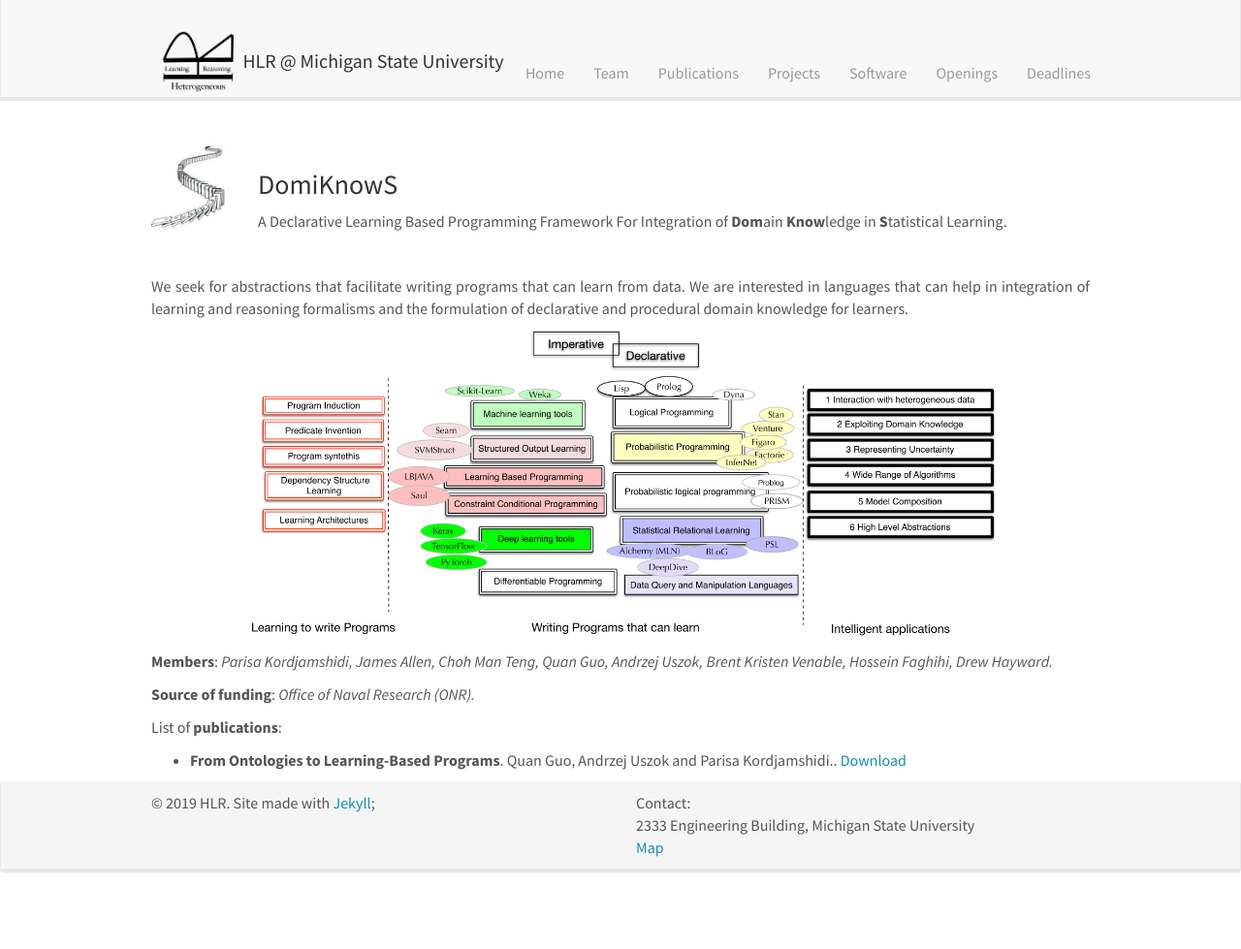
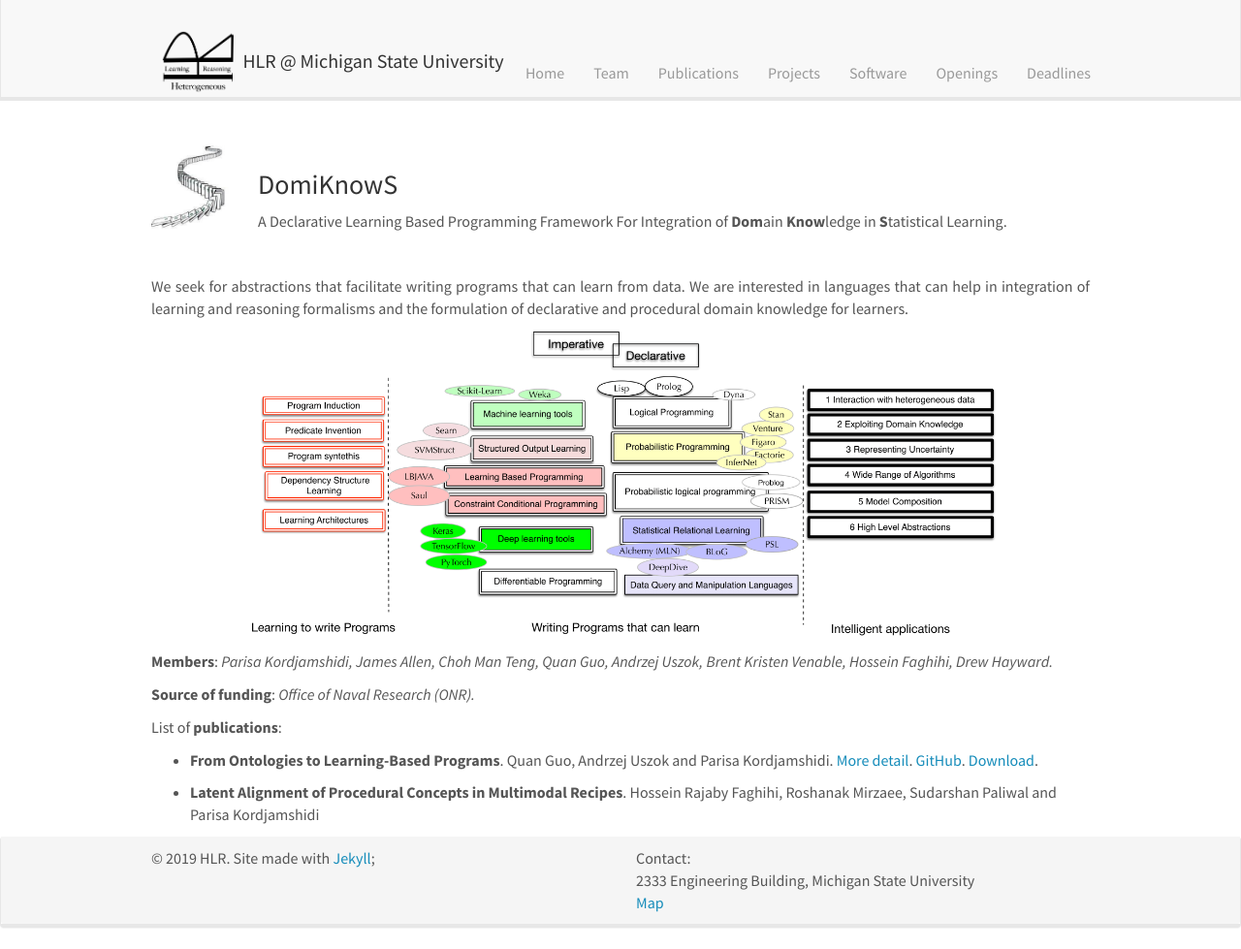
Before and after one commit to HLR/HLR.github.io, a Jekyll site: the page built from _pages/domiknows.md, in a window 1280 px wide and 979 px high. Shown: the whole window at 97% size. Built offline with Jekyll 4.4.1, drawn with Linux system fonts in a browser that asks for light colours; nearby versions of some CDN libraries.

Commit message:
Add new paper and some links for papers in project page.

```diff
--- a/_data/projects.yml
+++ b/_data/projects.yml
@@ -15,6 +15,10 @@
     - title: "From Ontologies to Learning-Based Programs"
       authors: Quan Guo, Andrzej Uszok and Parisa Kordjamshidi.
       link: http://delbp.github.io/papers/DeLBP-2019_Accepted-3.pdf
+      webpage: https://hlr.github.io/publications/Inference-Masked-Loss
+      github: https://github.com/HLR/Inference-Masked-Loss
+    - title: "Latent Alignment of Procedural Concepts in Multimodal Recipes"
+      authors: Hossein Rajaby Faghihi, Roshanak Mirzaee, Sudarshan Paliwal and Parisa Kordjamshidi
 
 - title: "SpLang"
   id: splang
@@ -22,7 +26,6 @@
   description: Combining Learning and Reasoning for <strong>Sp</strong>atial <strong>Lan</strong>guage Understandin<strong>g</strong>
   info: Our goal is to investigate the generic domain-independent spatial meaning representation schemes that can help in tasks that involve spatial language understanding. We exploit domain knowledge including ontologies that convey common-sense, the axioms of spatial qualitative reasoning and external visual resources in an integrate learning and reasoning framework. We develop deep structured and relational learning techniques for this goal and investigate the interaction between learning and spatial reasoning. We evaluate the capabilities of deep structured models in learning qualitative representations and the impact of those representations on textual and visual question answering tasks, focusing on locative questions.
   members: Parisa Kordjamshidi
+  graduate_students: Roshanak Mirzaee, Yue Zhang, Chen Zheng.
   funding_resource: National Science Foundation (NSF).
-  graduate_students: Roshanak Mirzaee, Yue Zhang, Chen Zheng.
   image: splang.png
-  webpage: https://domiknows.github.io
--- a/_pages/domiknows.md
+++ b/_pages/domiknows.md
@@ -30,7 +30,7 @@
 <p>List of <b>publications</b>: </p>
 {% for pub in project.publications %}
 <ul>
-<li><strong>{{ pub.title }}</strong>. {{ pub.authors }}. <a href="{{ pub.link }}">Download</a> </li>
+<li><strong>{{ pub.title }}</strong>. {{ pub.authors }} {% if pub.webpage %} <a href="{{ pub.webpage }}">More detail</a>. {% endif %} {% if pub.webpage %} <a href="{{ pub.webpage }}">GitHub</a>. {% endif %} {% if pub.link %} <a href="{{ pub.link }}">Download</a>. {% endif %} </li>
 </ul>
 {% endfor %}
 {% endif %}
```
Also changed, not shown: _pages/splang.md (+1 -1 lines).
